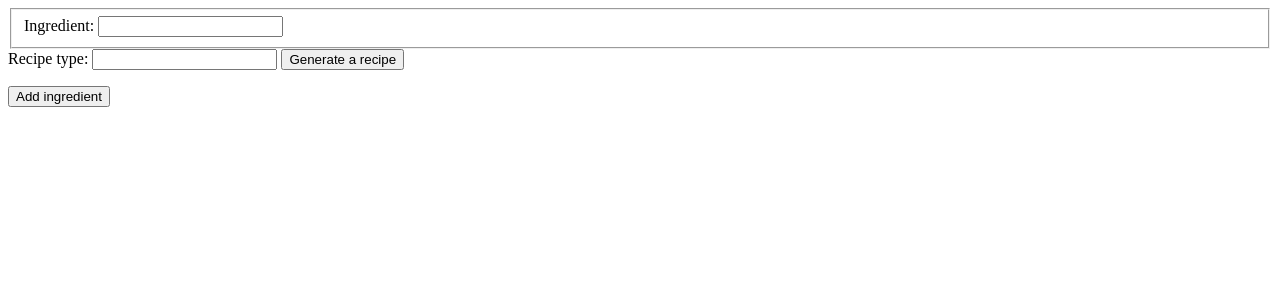
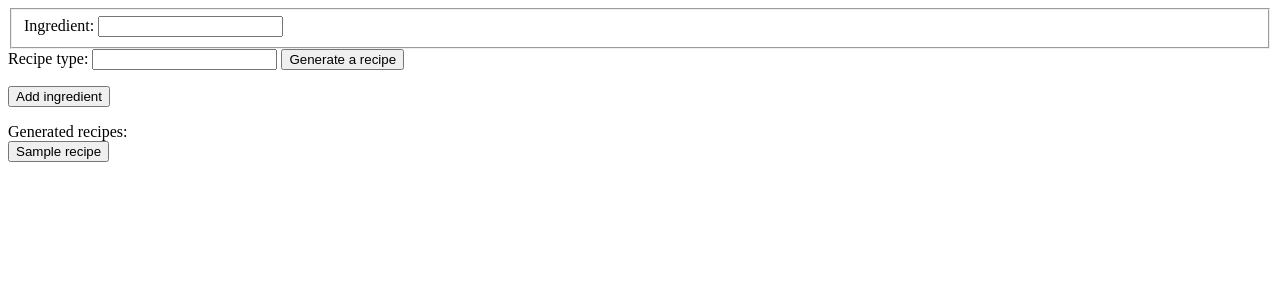
Before and after one commit to ohtuprojektiryhma/kitsain, a Flask app: template src/templates/generate_recipe.html in a window 1280 px wide. Shown: the top 300 px of the page. Run offline with Flask 3, Linux system fonts and the light colour scheme; the template is opened without the code that fills it: most values are stand-ins (such as "Sample title", 1, 10 or a date in 2020).

Commit message:
add recipe list to front page as well

```diff
--- a/src/app.py
+++ b/src/app.py
@@ -40,7 +40,13 @@ def change():
 @app.route("/frontend", methods=["GET", "POST"])
 def generate_recipe():
     if request.method == "GET":
-        return render_template("generate_recipe.html")
+        recipe_list = []
+        with open("recipes.txt", encoding="utf-8") as f:
+            for jsonObj in f:
+                recipeDict = json.loads(jsonObj)
+                recipeDict["ingredients"] = list(recipeDict["ingredients"].items())
+                recipe_list.append(recipeDict)
+        return render_template("generate_recipe.html", recipes=recipe_list)
     if request.method == "POST":
         recipe_type = request.form["recipe_type"]
         ingredient_dict = {}
--- a/src/templates/generate_recipe.html
+++ b/src/templates/generate_recipe.html
@@ -1,3 +1,11 @@
+<style>
+  .recipe-button {
+    display: block;
+    margin-bottom: 10px;
+    /* Adjust the margin as needed to separate buttons */
+  }
+</style>
+
 <form id="recipeForm">
   <fieldset class="inputs-set" id="ingredient-list" class="input-field">
     <div id="ingredient-container">
@@ -10,6 +18,39 @@
 <button class="btn-add-input" onclick="addIngredientField()" type="">
   Add ingredient
 </button>
+<p></p>
+<p></p>
+<div>Generated recipes:</div>
+
+{% for recipe in recipes %}
+<button class="recipe-button" onclick="showIngredientsAndSteps('{{ recipe.recipe_name }}')">{{ recipe.recipe_name
+  }}</button>
+<div id="{{  recipe.recipe_name  }}" style="display: none">
+  {% for ingredient, amount in recipe.ingredients %}
+  <div>
+    {{ ingredient }}: {{ amount }}
+  </div>
+  {% endfor %}
+  <br>
+  Steps:
+  {% for step in recipe.instructions %}
+  <div>
+    {{ step }}
+  </div>
+  {% endfor %}
+</div>
+{% endfor %}
+
+<script>
+  function showIngredientsAndSteps(recipeName) {
+    var div = document.getElementById(recipeName);
+    if (div.style.display === "none") {
+      div.style.display = "block"
+    } else {
+      div.style.display = "none"
+    }
+  }
+</script>
 
 <script>
   const myForm = document.getElementById("recipeForm");
```
